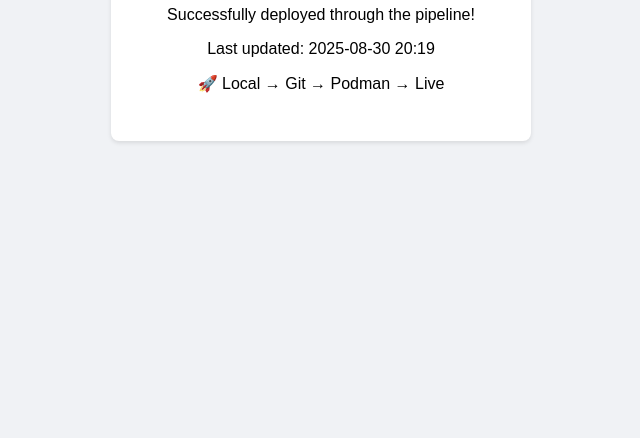
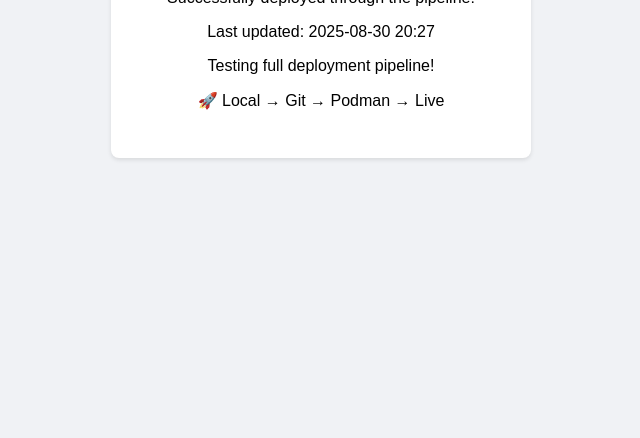
Before and after one commit to shelfwise-llc/test-deploy, a plain HTML site: page index.html in a window 1280 px wide. Shown: the part 402-840 px from the top of the page, without its empty margins (319-959 px from the left). Drawn offline with Linux system fonts and the light colour scheme.

Commit message:
Update test page with deployment test message

```diff
--- a/index.html
+++ b/index.html
@@ -31,7 +31,8 @@
     <div class="container">
         <h1>Test Deploy Dashboard</h1>
         <p>Successfully deployed through the pipeline!</p>
-        <p>Last updated: 2025-08-30 20:19</p>
+        <p>Last updated: 2025-08-30 20:27</p>
+        <p>Testing full deployment pipeline!</p>
         <p>🚀 Local → Git → Podman → Live</p>
     </div>
 </body>
```
